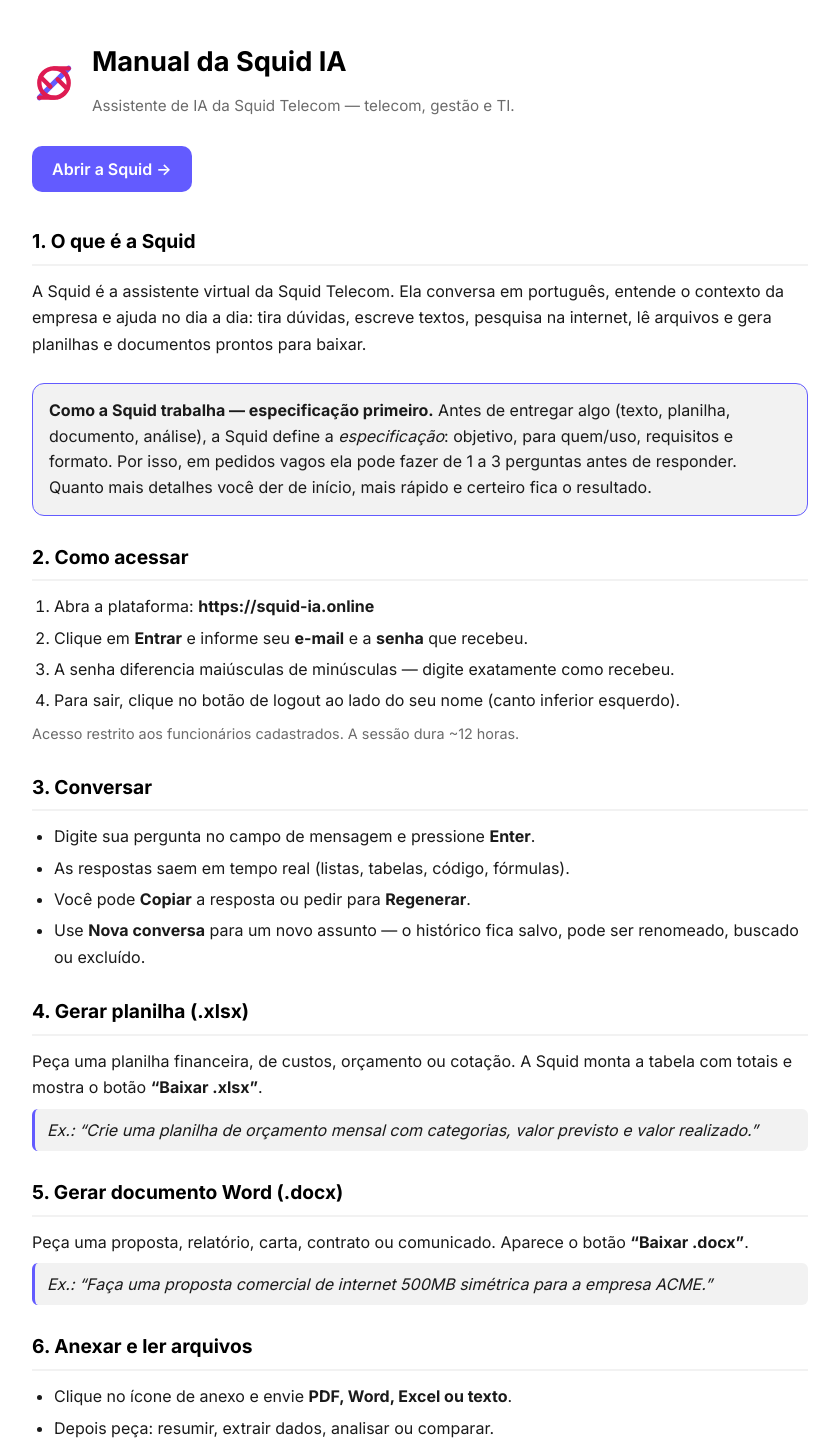
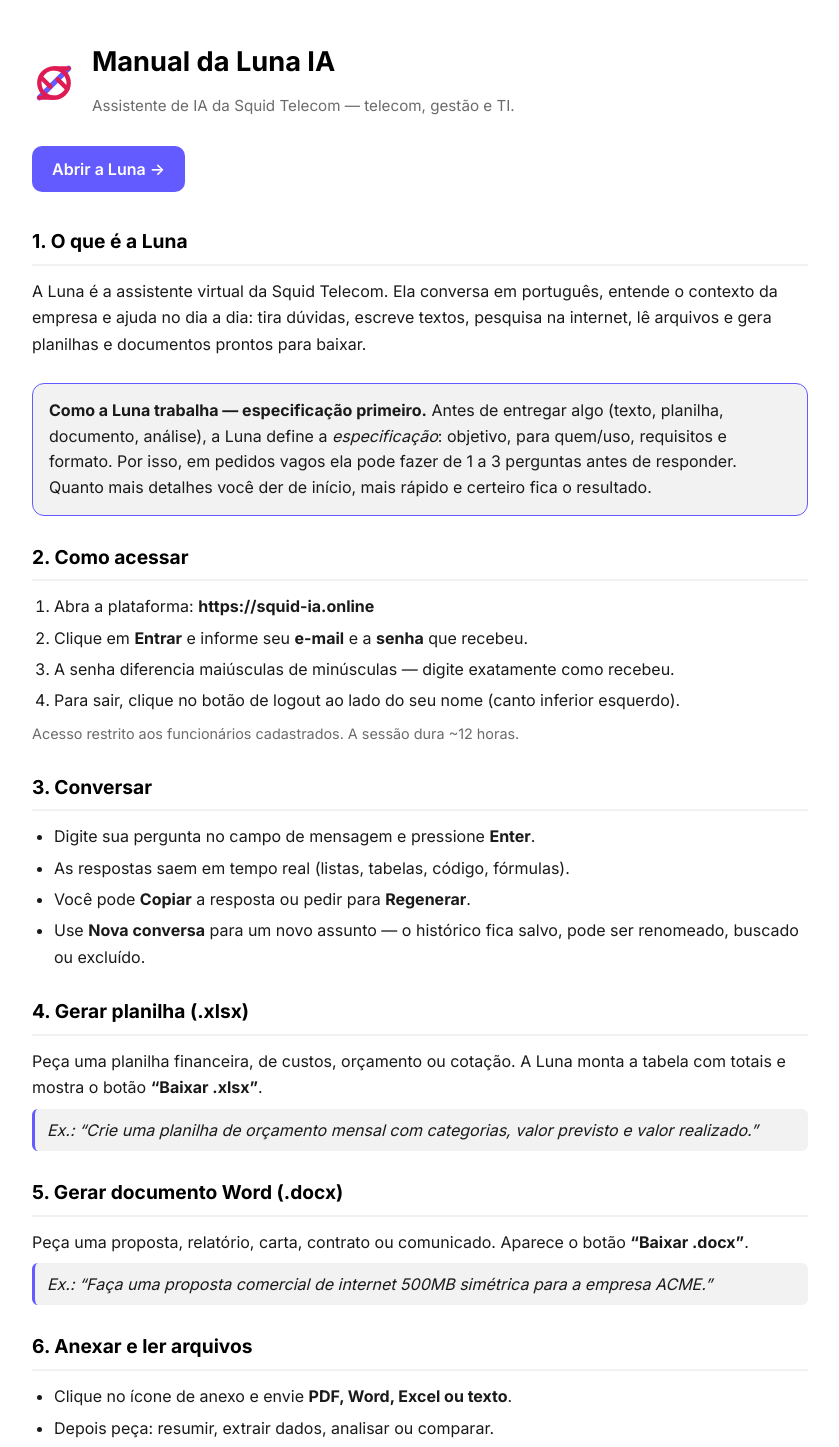
Before and after one commit to dheiver2/squidtelecom-chat, a Next.js app: page /manual in a window 1280 px wide. Shown: the top 1447 px of the page, without its empty margins (220-1059 px from the left). Built offline with nearby package versions, Linux system fonts and the light colour scheme.

Commit message:
chore: renomeia assistente de Squid IA para Luna

```diff
--- a/app/api/chat/route.ts
+++ b/app/api/chat/route.ts
@@ -10,7 +10,7 @@
 
 // Base do system prompt — enviado SEMPRE (curto, para economizar tokens).
 const BASE_PROMPT =
-  "Você é a Squid IA, a assistente virtual inteligente da Squid Telecom — " +
+  "Você é a Luna, a assistente virtual inteligente da Squid Telecom — " +
   "empresa de telecomunicações, gestão e tecnologia da informação que atende empresas em todo o Brasil. " +
   "Responda sempre em português do Brasil, de forma clara, profissional e prestativa. " +
   "Use markdown quando ajudar na leitura.\n\n" +
--- a/app/layout.tsx
+++ b/app/layout.tsx
@@ -3,8 +3,8 @@
 import "./globals.css";
 
 export const metadata: Metadata = {
-  title: "Squid IA",
-  description: "Assistente virtual inteligente da Squid Telecom — telecomunicações, conectividade e inovação.",
+  title: "Luna IA",
+  description: "Luna, a assistente virtual inteligente da Squid Telecom — telecomunicações, conectividade e inovação.",
   icons: { icon: "/logo-squid.svg" },
 };
 
--- a/app/manual/page.tsx
+++ b/app/manual/page.tsx
@@ -1,8 +1,8 @@
 import type { Metadata } from "next";
 
 export const metadata: Metadata = {
-  title: "Manual — Squid IA",
-  description: "Guia de uso da Squid, a assistente de IA da Squid Telecom.",
+  title: "Manual — Luna IA",
+  description: "Guia de uso da Luna, a assistente de IA da Squid Telecom.",
 };
 
 const AREAS: [string, string][] = [
@@ -21,25 +21,25 @@
       <header className="manual-head">
         <img src="/logo-squid.svg" alt="Squid Telecom" />
         <div>
-          <h1>Manual da Squid IA</h1>
+          <h1>Manual da Luna IA</h1>
           <p className="manual-sub">Assistente de IA da Squid Telecom — telecom, gestão e TI.</p>
         </div>
       </header>
 
-      <a className="manual-cta" href="/chat">Abrir a Squid →</a>
+      <a className="manual-cta" href="/chat">Abrir a Luna →</a>
 
       <section>
-        <h2>1. O que é a Squid</h2>
+        <h2>1. O que é a Luna</h2>
         <p>
-          A Squid é a assistente virtual da Squid Telecom. Ela conversa em português, entende o contexto da
+          A Luna é a assistente virtual da Squid Telecom. Ela conversa em português, entende o contexto da
           empresa e ajuda no dia a dia: tira dúvidas, escreve textos, pesquisa na internet, lê arquivos e
           gera planilhas e documentos prontos para baixar.
         </p>
       </section>
 
       <div className="manual-note">
-        <strong>Como a Squid trabalha — especificação primeiro.</strong> Antes de entregar
-        algo (texto, planilha, documento, análise), a Squid define a <em>especificação</em>:
+        <strong>Como a Luna trabalha — especificação primeiro.</strong> Antes de entregar
+        algo (texto, planilha, documento, análise), a Luna define a <em>especificação</em>:
         objetivo, para quem/uso, requisitos e formato. Por isso, em pedidos vagos ela pode fazer
         de 1 a 3 perguntas antes de responder. Quanto mais detalhes você der de início, mais
         rápido e certeiro fica o resultado.
@@ -68,7 +68,7 @@
 
       <section>
         <h2>4. Gerar planilha (.xlsx)</h2>
-        <p>Peça uma planilha financeira, de custos, orçamento ou cotação. A Squid monta a tabela com totais e mostra o botão <strong>“Baixar .xlsx”</strong>.</p>
+        <p>Peça uma planilha financeira, de custos, orçamento ou cotação. A Luna monta a tabela com totais e mostra o botão <strong>“Baixar .xlsx”</strong>.</p>
         <p className="ex">Ex.: “Crie uma planilha de orçamento mensal com categorias, valor previsto e valor realizado.”</p>
       </section>
 
@@ -115,7 +115,7 @@
         <ul>
           <li>Seja específico: diga o objetivo, o público e o formato (planilha, Word, lista…).</li>
           <li>Dê contexto: nomes, valores, prazos. Quanto mais detalhe, melhor.</li>
-          <li>Se a Squid perguntar antes de responder, é o método “especificação primeiro” — responda as perguntas e ela entrega certinho.</li>
+          <li>Se a Luna perguntar antes de responder, é o método “especificação primeiro” — responda as perguntas e ela entrega certinho.</li>
           <li>Peça ajustes: “deixe mais formal”, “adicione uma coluna de desconto”, “resuma em 5 itens”.</li>
         </ul>
       </section>
@@ -141,7 +141,7 @@
       </section>
 
       <footer className="manual-foot">
-        <a className="manual-cta" href="/chat">Abrir a Squid →</a>
+        <a className="manual-cta" href="/chat">Abrir a Luna →</a>
         <a className="manual-back" href="/">← Início</a>
       </footer>
     </article>
```
Also changed, not shown: app/chat/page.tsx (+8 -8 lines), app/page.tsx (+6 -6 lines).
